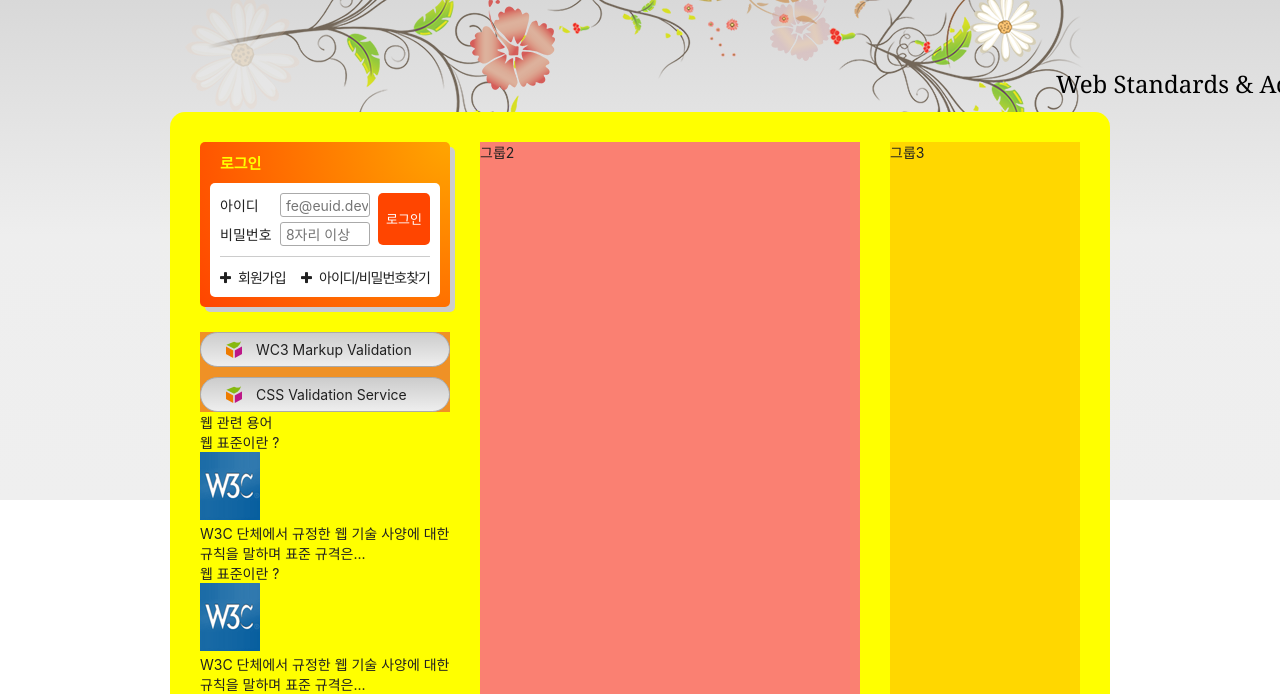
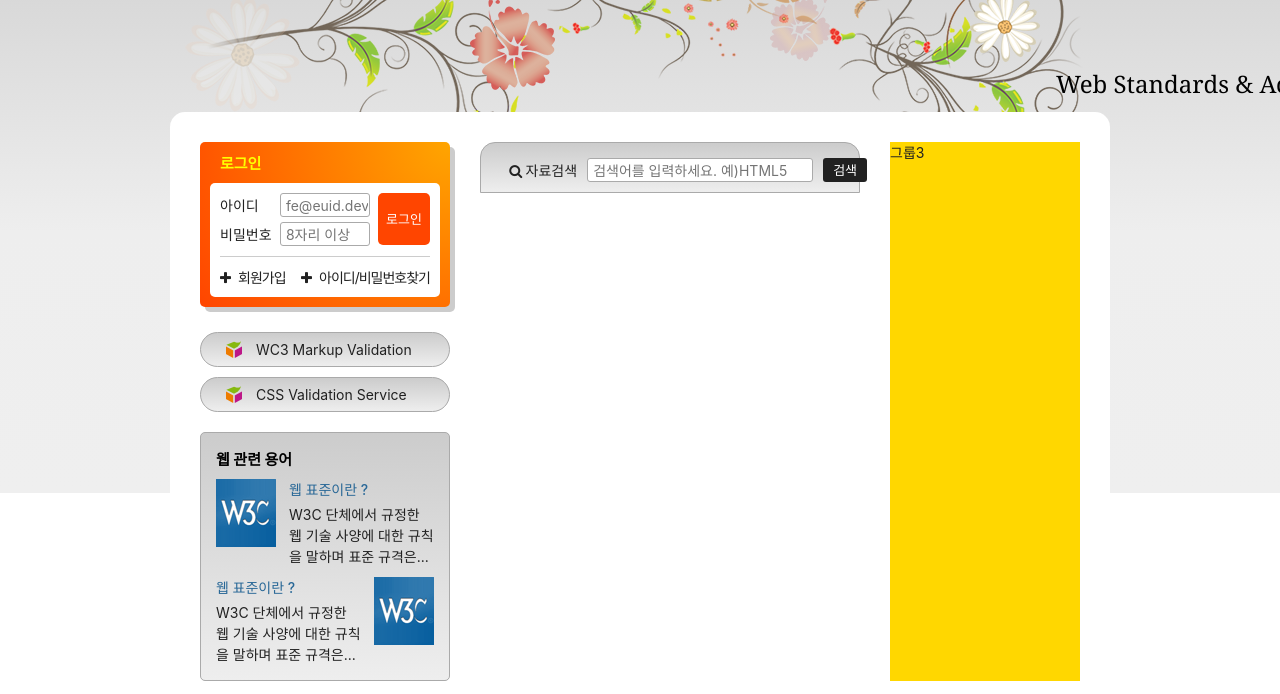
Before and after one commit to hamjongseok/HTML5, a plain HTML site: page index.html in a window 1280 px wide. Shown: the part 135-829 px from the top of the page. Drawn offline with Linux system fonts and the light colour scheme; a web font is replaced by a local one.

Commit message:
검색 폼 완성

```diff
--- a/index.html
+++ b/index.html
@@ -208,7 +208,7 @@
 					<section class="term">
 						<h2 class="term-title">웹 관련 용어</h2>
 						<dl class="term-list">
-							<div>
+							<div class="odd">
 								<dt class="term-list-subject">웹 표준이란 ?</dt>
 								<dd class="term-list-thumbnail">
 									<img src="./assets/web_standards.gif" alt="W3C 로고" />
@@ -229,7 +229,21 @@
 						</dl>
 					</section>
       </div>
-      <div class="group group2">그룹2</div>
+      <div class="group group2">
+				<h2 class="a11y-hidden">검색</h2>
+      <form method="POST" action="https://formspree.io/seulbinim@gmail.com" class="search-form">
+        <fieldset>
+          <legend>검색 폼</legend>
+          <div class="search-form-inner">
+            <div class="form-group">
+              <label for="search" class="form-group-label"><span class="icon-search" aria-hidden="true"></span>자료검색</label>
+              <input type="search" id="search" class="form-group-input" required placeholder="검색어를 입력하세요. 예)HTML5" />
+            </div>
+            <button type="submit" class="search-button button-fill button">검색</button>
+          </div>
+        </fieldset>
+      </form>
+			</div>
       <div class="group group3">그룹3</div>
     </main>
     <article class="slogan">슬로건</article>
--- a/styles/style.css
+++ b/styles/style.css
@@ -1,6 +1,7 @@
 @import url(./normalize.css);
 @import url(./reset.css);
 @import url(./fonts.css);
+@import url(./fontello.css);
 
 /* 숨김 콘텐츠 */
 .a11y-hidden, legend{
@@ -173,11 +174,12 @@ body{
 .menu-accessibility, .menu-qna, .menu-archive {
 	right: 0;
 }
-/*
+
+
 .sub-menu a {
 	display: inline-block;
 	padding: 6px 0;
-} */
+}
 
 
 .sub-menu li {
@@ -295,7 +297,6 @@ body{
 	background-color: #fff;
 	/* BFC  공부 할것 */
 	min-height: 450px;
-	background-color: yellow;
 	/* display: flow-root;  */
 	/* overflow: hidden; */
 	padding: 30px 15px;
@@ -314,7 +315,6 @@ body{
 	width: 250px;
 }
 .group2 {
-	background-color: salmon;
 	width: 380px;
 
 }
@@ -359,9 +359,7 @@ body{
 	border-radius: 3px;
 }
 
-
-
-fieldset {
+.login-form fieldset {
 	position: relative;
 	border-bottom: 1px solid #ccc;
 	padding-bottom: 5px;
@@ -408,7 +406,6 @@ fieldset {
 /* 유효성 검사 배너 */
 .validation-list {
 	margin-top: 25px;
-	background-color: #ef9126;
 }
 
 .validation-list li {
@@ -424,12 +421,125 @@ fieldset {
 	border: 1px solid #aaa;
 }
 
-/* hover할때는 focus도 하는것을 권장ㅌ */
+/* hover할때는 focus도 하는것을 권장 */
 .validation-list a:hover,
 .validation-list a:focus{
 	color: red;
 }
 
+
+
+/*  */
+
+
+.term{
+	background: 	#ccc linear-gradient(to bottom, #ccc, #eee);
+	margin-top: 20px;
+	padding: 15px;
+	border: 1px solid #aaa;
+	border-radius: 5px;
+}
+
+.term-title{
+	font-size: 15px;
+	color: #000;
+	font-weight: 700;
+}
+
+.term-list{
+	margin-top: 10px;
+}
+
+.term-list div{
+	margin-top: 10px;
+	display: flow-root;
+}
+
+.term-list-subject,
+.term-list-breif {
+	float: right;
+	width: 145px;
+}
+
+.term-list-subject{
+	color: #296897;
+	font-weight: 500;
+}
+
+.term-list-thumbnail{
+	float: left;
+}
+
+.term-list-thumbnail img{
+	vertical-align: middle;
+}
+
+.term-list-breif{
+	margin-top: 5px;
+	line-height: 1.5;
+}
+
+.cross .term-list-subject,
+.cross .term-list-breif{
+	float: left;
+}
+
+.cross .term-list-thumbnail{
+	float: right;
+}
+
+/* 그룹2 시작 */
+
+.search-form{
+	background: 	#ccc linear-gradient(to bottom, #ccc, #eee);
+	border-radius: 15px 15px 0 0;
+	border: 1px solid #aaa;
+	padding: 15px 25px 10px;
+	/* width: 300px; */
+}
+
+.search-form-inner{
+	display: flex;
+	flex-flow: row nowrap;
+	justify-content: space-between;
+}
+
+.form-group{
+	flex-grow: 1;
+	display: flex;
+	flex-flow: row nowrap;
+	align-items: center;
+	padding-right: 10px;
+}
+
+.form-group-label {
+	white-space: nowrap;
+	margin-right: 10px;
+}
+
+.search-form fieldset{
+}
+
+.form-group-input{
+	height: 24px;
+	padding: 1px 1px 1px 5px;
+	border: 1px solid #aaa;
+	border-radius: 3px;
+	flex-grow: 1;
+	/* 크로스브라우징 버그 해결 */
+	min-width: 0;
+}
+
+.search-button{
+	color: #fff;
+	background-color: #212121;
+	padding: 0 10px;
+	border-radius: 3px;
+	white-space: nowrap;
+	height: 24px;
+	border: 0;
+	font-size: 13px;
+}
 
 
 /* 슬로건 */
```
